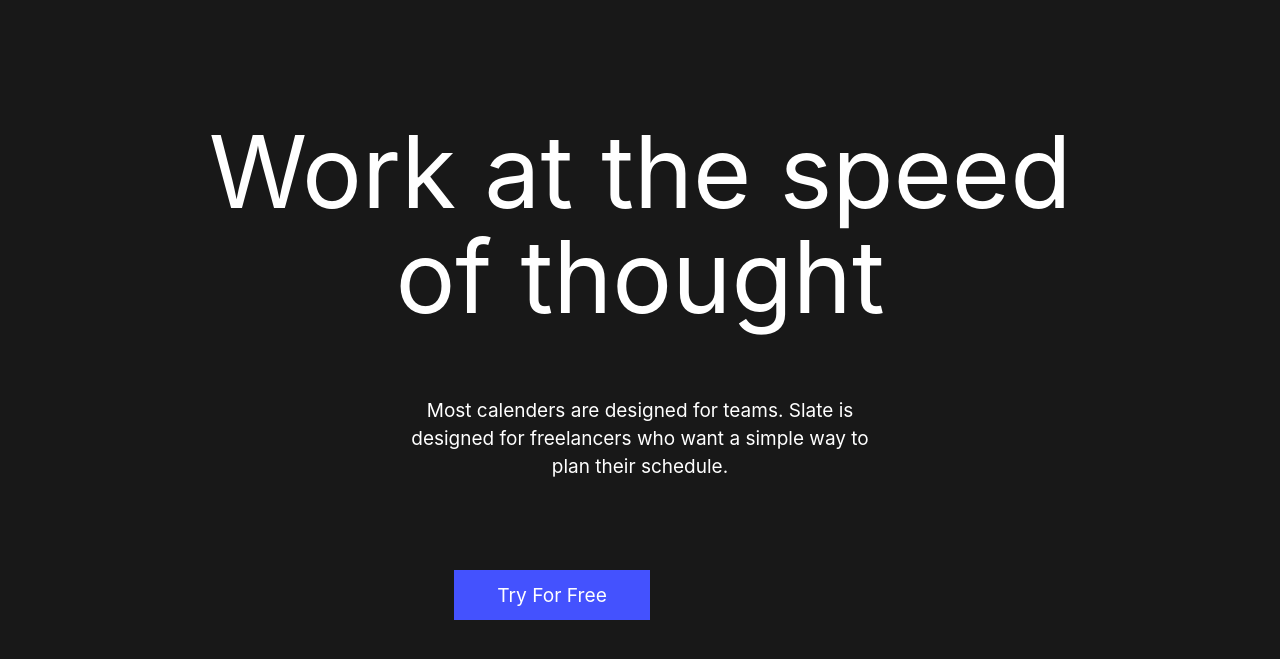
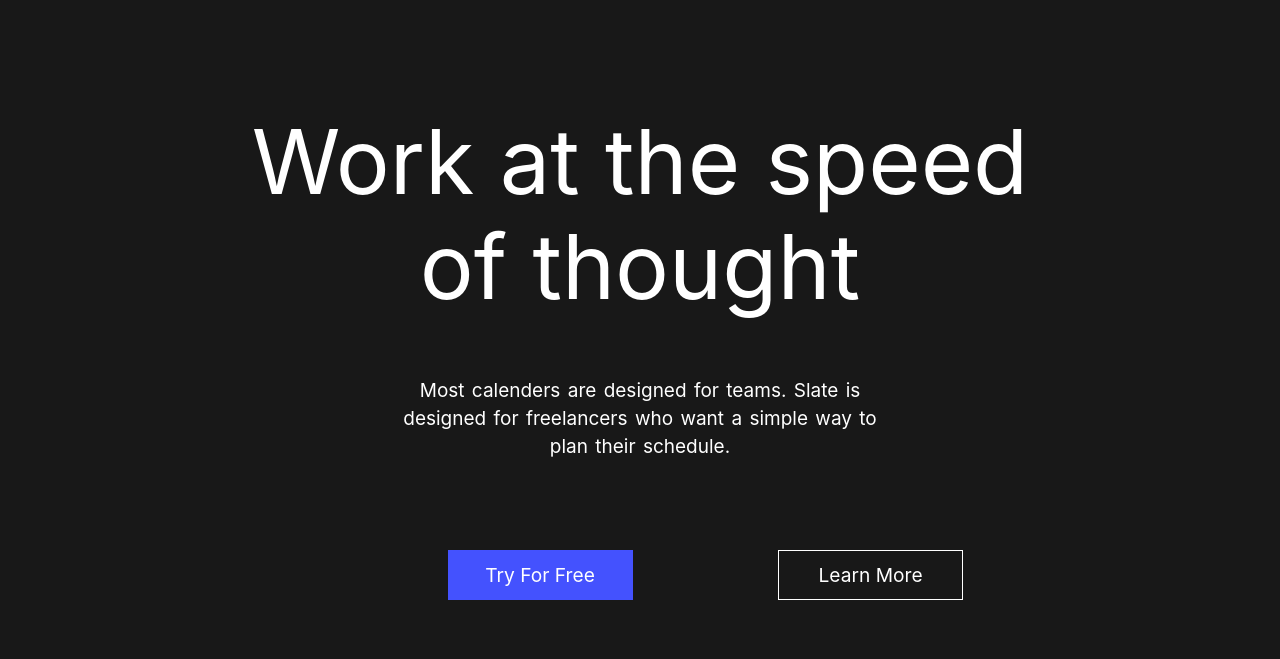
Before and after one commit to CodingReaper/KRS-WEB-DEVELOPMENT, a plain HTML site: page Assignments/Assignment2/index.html in a window 1280 px wide. Shown: the part 69-728 px from the top of the page. Drawn offline with Linux system fonts and the light colour scheme.

Commit message:
Assignment2Completed

```diff
--- a/Assignments/Assignment2/index.html
+++ b/Assignments/Assignment2/index.html
@@ -10,10 +10,10 @@
 <body>
     <div class="A" style="align-items:center;display:flex;justify-content:left">
         <img src="./Logo.png" style="float:right">
-        <p id="o">Home</p>
-        <p id="pa">Product</p>
-        <p id="Ab">About</p>
-        <p id="Co">Contact</p>
+        <p id="o"><a href="#" class="noo">Home</a></p>
+        <p id="pa"><a href="#" class="noo">Product</a></p>
+        <p id="Ab"><a href="#" class="noo">About</a></p>
+        <p id="Co"><a href="#" class="noo">Contact</a></p>
         <button type="submit" id="ty">Login</button>
     </div>
     <div id="B">
@@ -24,6 +24,7 @@
     </div>
     <div id="opp">
         <button type="submit" id="lmnb">Try For Free</button>
+        <button type="submit" id="cvbn">Learn More</button>
     </div>
 </body>
 </html>
--- a/Assignments/Assignment2/style.css
+++ b/Assignments/Assignment2/style.css
@@ -49,7 +49,7 @@ body{
     position:relative;
     color:white;
     font-family: "SF Pro Display","SF Pro Icons","Helvetica Neue",Helvetica,Arial,sans-serif;
-    font-size: 100px;
+    font-size: 90px;
     text-align: center;
     line-height: 105px;
     top:22px;
@@ -63,6 +63,7 @@ body{
     text-align: center;
     line-height: 28px;
     bottom: 10px;
+    word-spacing: 2px;
 }
 
 #lmnb{
@@ -72,10 +73,30 @@ body{
     margin: auto;
     background-color:#4452fe;
     height: 50px;
-    width: 196px;
+    width: 185px;
     border: 0px;
     font-size: larger;
     color: white;
     top:60px;
-    right: 88px;
+    right: 100px;
 }
+
+.noo{
+    text-decoration: none;
+    color: white;
+    font-family:"SF Pro Display","SF Pro Icons","Helvetica Neue",Helvetica,Arial,sans-serif;
+}
+
+#cvbn{
+    position: relative;
+    background-color: #181818;
+    color: white;
+    border:1px solid white;
+    font-family: "SF Pro Display","SF Pro Icons","Helvetica Neue",Helvetica,Arial,sans-serif;
+    width: 185px;
+    height: 50px;
+    font-size: larger;
+    left: 770px;
+    margin: auto;
+    top:10px;
+}
```
Also changed, not shown: Assignments/Assignment2/FinalOUTPUT.JPG (added).
